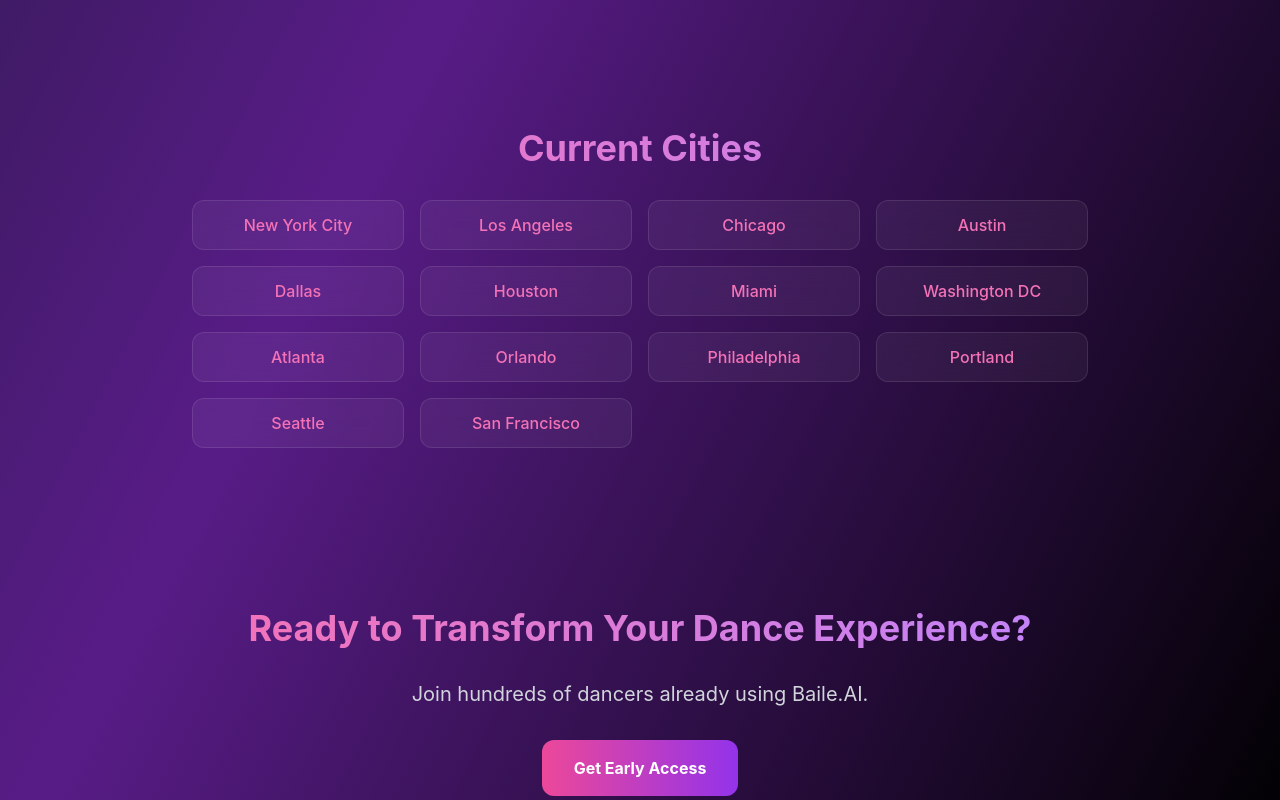
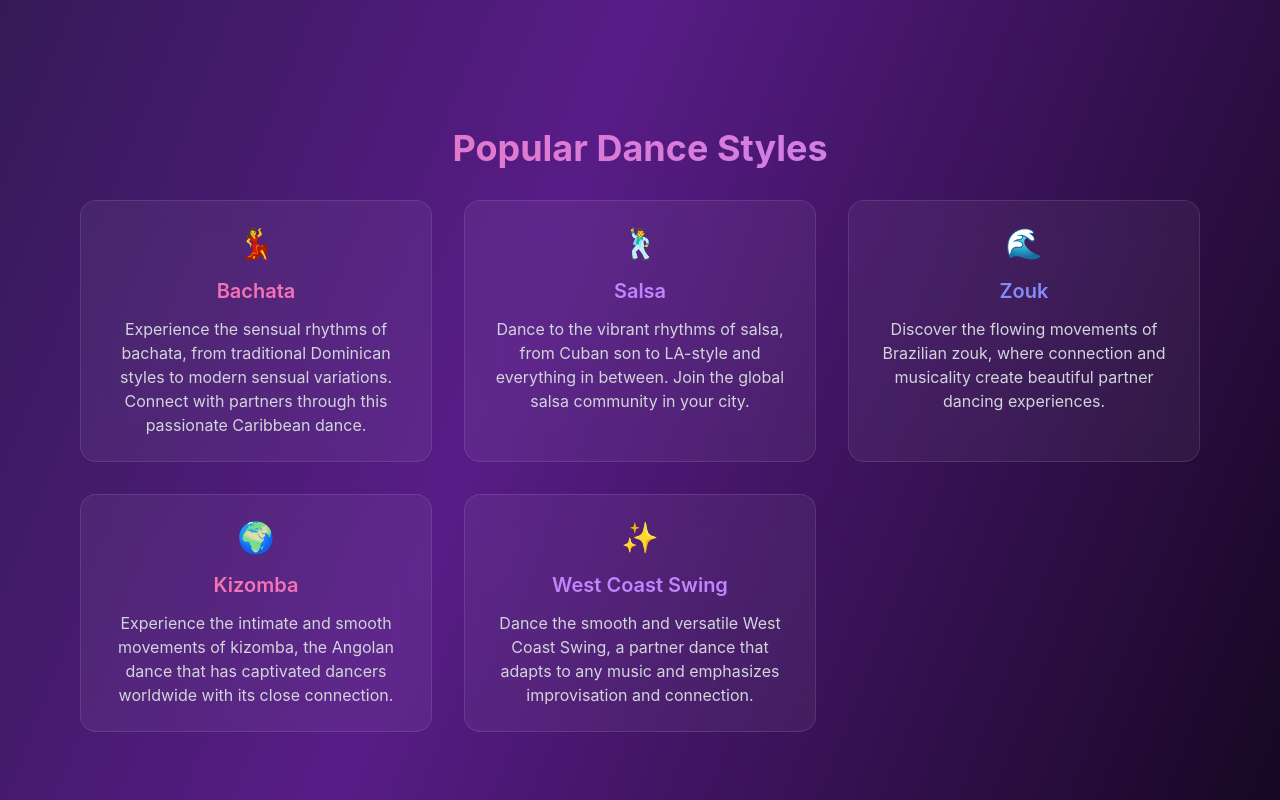
Before and after one commit to lumenmark/baile.landing2, a Next.js app: page / in a window 1280 px wide. Shown: the part 1640-2440 px from the top of the page. Built offline with nearby package versions, Linux system fonts and the light colour scheme.

Commit message:
added dance cards to main page

```diff
--- a/pages/index.js
+++ b/pages/index.js
@@ -174,6 +174,42 @@
           </div>
         </section>
 
+        {/* Dance Styles */}
+        <section className="px-6 md:px-20 py-20">
+          <div className="text-center max-w-6xl mx-auto">
+            <h2 className="text-3xl md:text-4xl font-bold mb-8 bg-gradient-to-r from-pink-400 to-purple-400 bg-clip-text text-transparent">
+              Popular Dance Styles
+            </h2>
+            <div className="grid gap-8 md:grid-cols-2 lg:grid-cols-3">
+              <div className="bg-white/5 backdrop-blur-lg p-6 rounded-2xl border border-white/10 hover:border-pink-400/50 transition-all duration-300 hover:transform hover:scale-105">
+                <div className="text-3xl mb-4">💃</div>
+                <h3 className="text-xl font-semibold mb-3 text-pink-400">Bachata</h3>
+                <p className="text-gray-300">Experience the sensual rhythms of bachata, from traditional Dominican styles to modern sensual variations. Connect with partners through this passionate Caribbean dance.</p>
+              </div>
+              <div className="bg-white/5 backdrop-blur-lg p-6 rounded-2xl border border-white/10 hover:border-purple-400/50 transition-all duration-300 hover:transform hover:scale-105">
+                <div className="text-3xl mb-4">🕺</div>
+                <h3 className="text-xl font-semibold mb-3 text-purple-400">Salsa</h3>
+                <p className="text-gray-300">Dance to the vibrant rhythms of salsa, from Cuban son to LA-style and everything in between. Join the global salsa community in your city.</p>
+              </div>
+              <div className="bg-white/5 backdrop-blur-lg p-6 rounded-2xl border border-white/10 hover:border-indigo-400/50 transition-all duration-300 hover:transform hover:scale-105">
+                <div className="text-3xl mb-4">🌊</div>
+                <h3 className="text-xl font-semibold mb-3 text-indigo-400">Zouk</h3>
+                <p className="text-gray-300">Discover the flowing movements of Brazilian zouk, where connection and musicality create beautiful partner dancing experiences.</p>
+              </div>
+              <div className="bg-white/5 backdrop-blur-lg p-6 rounded-2xl border border-white/10 hover:border-pink-400/50 transition-all duration-300 hover:transform hover:scale-105">
+                <div className="text-3xl mb-4">🌍</div>
+                <h3 className="text-xl font-semibold mb-3 text-pink-400">Kizomba</h3>
+                <p className="text-gray-300">Experience the intimate and smooth movements of kizomba, the Angolan dance that has captivated dancers worldwide with its close connection.</p>
+              </div>
+              <div className="bg-white/5 backdrop-blur-lg p-6 rounded-2xl border border-white/10 hover:border-purple-400/50 transition-all duration-300 hover:transform hover:scale-105">
+                <div className="text-3xl mb-4">✨</div>
+                <h3 className="text-xl font-semibold mb-3 text-purple-400">West Coast Swing</h3>
+                <p className="text-gray-300">Dance the smooth and versatile West Coast Swing, a partner dance that adapts to any music and emphasizes improvisation and connection.</p>
+              </div>
+            </div>
+          </div>
+        </section>
+
         <section className="px-6 md:px-20 py-20">
           <div className="text-center max-w-4xl mx-auto">
             <h2 className="text-3xl md:text-4xl font-bold mb-8 bg-gradient-to-r from-pink-400 to-purple-400 bg-clip-text text-transparent">
```
